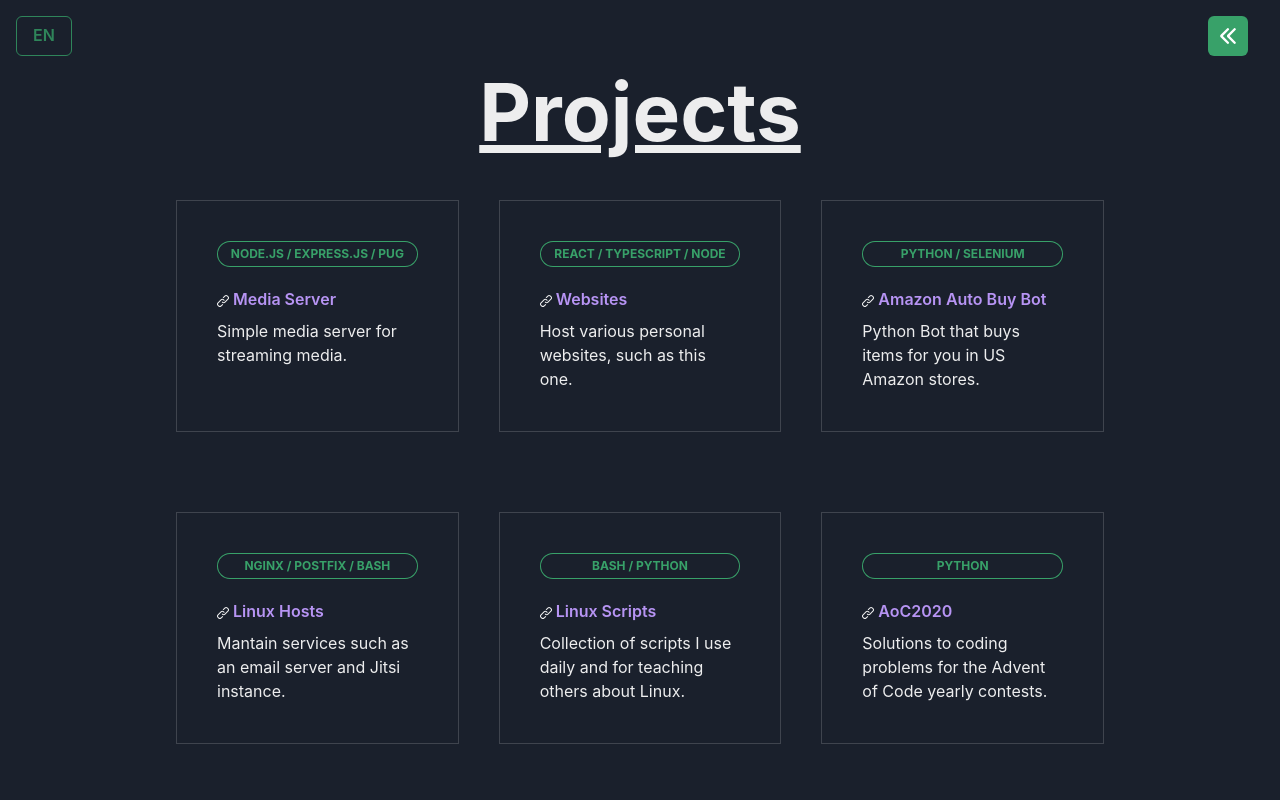
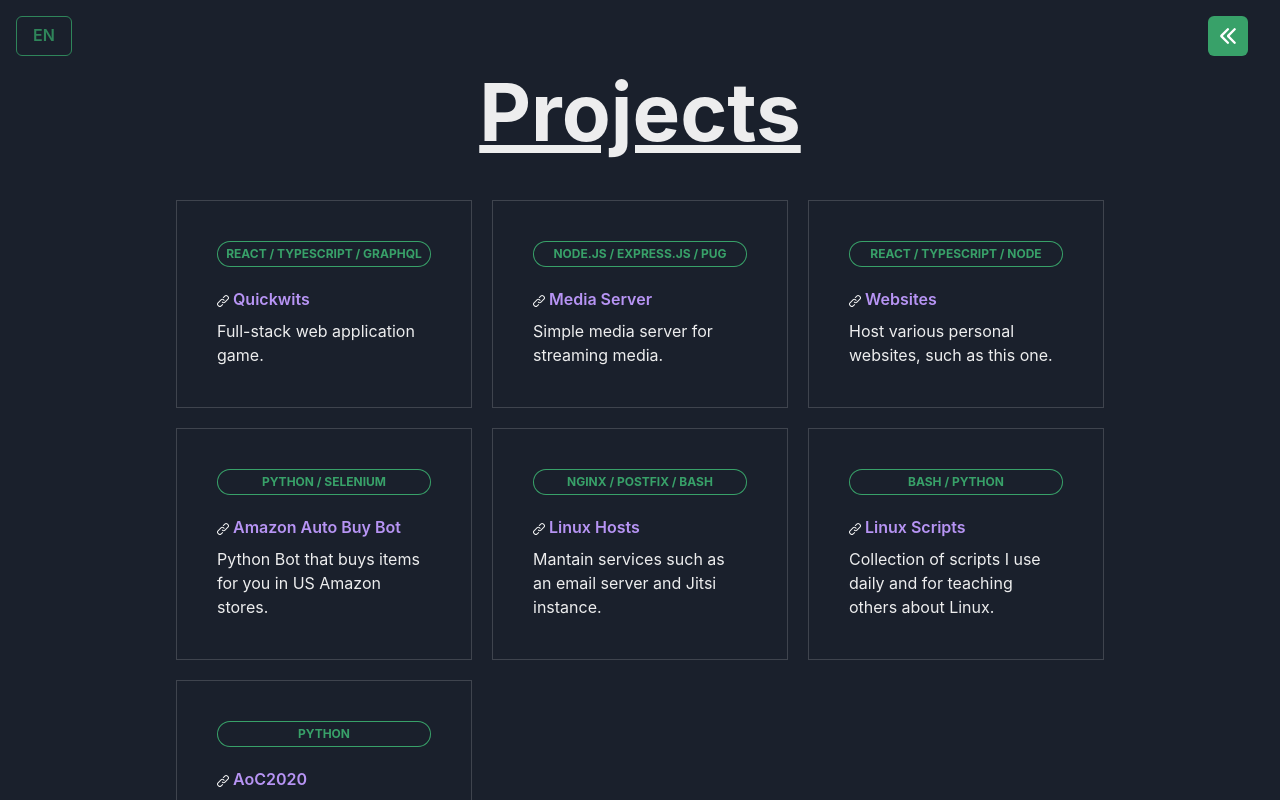
Before and after one commit to arBalasquide/personal-website, a Next.js app: page /projects in a window 1280 px wide. Shown: the top 800 px of the page. Built offline with nearby package versions, Linux system fonts and the light colour scheme.

Commit message:
Improved Projects page

```diff
--- a/src/components/Container.tsx
+++ b/src/components/MyContainer.tsx
@@ -1,6 +1,6 @@
 import { Flex } from "@chakra-ui/react";
 
-export const Container = (props) => {
+export const MyContainer = (props) => {
   return (
     <Flex
       direction="column"
--- a/src/pages/projects.tsx
+++ b/src/pages/projects.tsx
@@ -1,14 +1,14 @@
-import { Flex, Grid, SimpleGrid } from '@chakra-ui/react'
-import { Container } from '../components/Container'
-import { Main } from '../components/Main'
-import React, { useState } from 'react'
-import { strings } from '../strings'
-import { Footer } from '../components/Footer'
-import ProjectCard from '../components/Cards'
-import cards from '../projectinfo'
-import { Hero } from '../components/Hero'
-import { ToggleLanguage } from '../components/ToggleLanguage'
-import HomeButton from '../components/HomeButton'
+import { Flex, Grid, SimpleGrid } from "@chakra-ui/react";
+import { Main } from "../components/Main";
+import React, { useState } from "react";
+import { strings } from "../strings";
+import { Footer } from "../components/Footer";
+import ProjectCard from "../components/Cards";
+import cards from "../projectinfo";
+import { Hero } from "../components/Hero";
+import { ToggleLanguage } from "../components/ToggleLanguage";
+import HomeButton from "../components/HomeButton";
+import { MyContainer } from "../components/MyContainer";
 
 export const Projects = () => {
   const [language, setLanguage] = useState("EN");
@@ -21,19 +21,19 @@ export const Projects = () => {
         dependencies={cards[project].dependencies}
         url={cards[project].url}
       />
-        )
+    );
   }
 
   return (
-        <Container>
-            <Flex  position="fixed"top="1rem"
-            left="1rem">
-                <ToggleLanguage language={language} setLanguage={setLanguage}/>
+    <MyContainer>
+      <Flex position="fixed" top="1rem" left="1rem">
+        <ToggleLanguage language={language} setLanguage={setLanguage} />
         <HomeButton />
       </Flex>
       <Main>
         <Hero title="Projects" />
-                <SimpleGrid columns={[1, 2, 3]} spacingY="80px" gap={10}>
+        <SimpleGrid columns={[1, 2, 3]} gap={5}>
+          {getCard("quickwits")}
           {getCard("media_server")}
           {getCard("website")}
           {getCard("amazon_bot")}
@@ -42,11 +42,9 @@ export const Projects = () => {
           {getCard("aoc")}
         </SimpleGrid>
       </Main>
-            <Footer>
-                {strings[language].footer}
-            </Footer>
-        </Container>
+      <Footer>{strings[language].footer}</Footer>
+    </MyContainer>
   );
 };
 
-export default Projects
+export default Projects;
--- a/src/projectinfo.tsx
+++ b/src/projectinfo.tsx
@@ -1,4 +1,11 @@
 export const cards = {
+  quickwits: {
+    title: "Quickwits",
+    EN: "Full-stack web application game.",
+    日本語: "ウェブアプリのゲーム。",
+    url: "https://github.com/arBalasquide/quickwits",
+    dependencies: "React / Typescript / Graphql",
+  },
   media_server: {
     title: "Media Server",
     EN: "Simple media server for streaming media.",
@@ -11,14 +18,14 @@ export const cards = {
     EN: "Host various personal websites, such as this one.",
     日本語: "サイトのサーバを動かすことです。",
     dependencies: "React / Typescript / Node",
-        url: "https://github.com/arBalasquide/personal-website"
+    url: "https://github.com/arBalasquide/personal-website",
   },
   amazon_bot: {
     title: "Amazon Auto Buy Bot",
     EN: "Python Bot that buys items for you in US Amazon stores.",
     日本語: "Amazonで商品を自動的に買うボットです。",
     dependencies: "Python / Selenium",
-        url: "https://github.com/arBalasquide/amazon-automation"
+    url: "https://github.com/arBalasquide/amazon-automation",
   },
   devops: {
     title: "Linux Hosts",
@@ -29,7 +36,8 @@ export const cards = {
   },
   linux_scripts: {
     title: "Linux Scripts",
-        EN: "Collection of scripts I use daily and for teaching others about Linux.",
+    EN:
+      "Collection of scripts I use daily and for teaching others about Linux.",
     日本語: "日常でよく使うスクリプト。",
     dependencies: "Bash / Python",
     url: "https://github.com/arBalasquide/linux-scripts",
@@ -40,7 +48,7 @@ export const cards = {
     日本語: "競争プログラミングの質問の解答。",
     dependencies: "Python",
     url: "https://github.com/arBalasquide/aoc2020",
-    }
+  },
 };
 
-export default cards
+export default cards;
```
Also changed, not shown: src/components/Hero.tsx (+3 -5 lines), src/pages/index.tsx (+4 -5 lines), src/theme.tsx (+6 -6 lines). Lines whose indentation alone changed are shown as unchanged.
